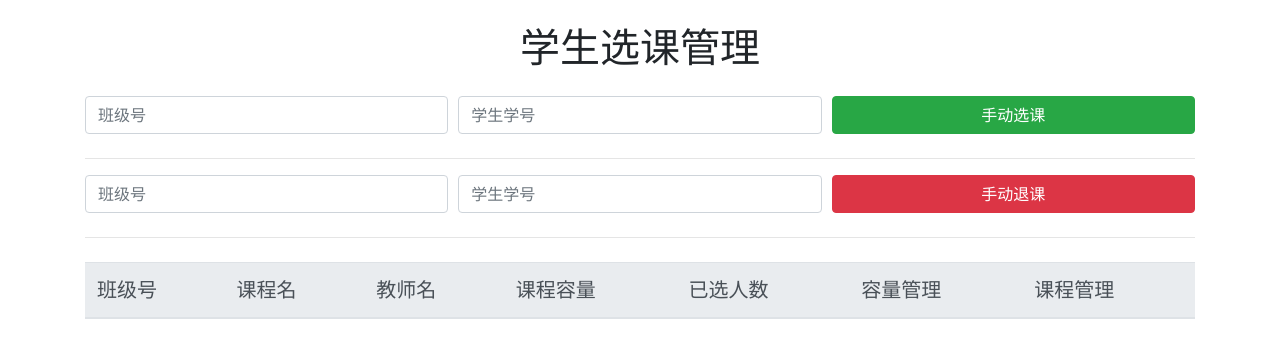
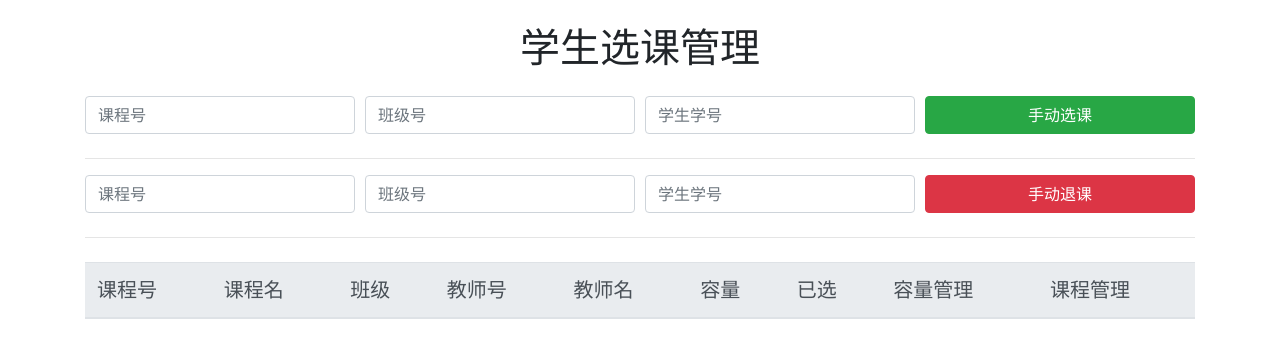
Before and after one commit to DingSJ101/course_select_system, a Flask app: page /course_select_manage in a window 1280 px wide. Shown: the part 76-434 px from the top of the page. Run offline with Flask 2, Linux system fonts and the light colour scheme; the visitor is signed in with stand-in values (Sample User, id 1); data that the repository does not hold is empty; some libraries are stand-ins or nearby versions.

Commit message:
样式修改

```diff
--- a/app/templates/admin/course_manage.html
+++ b/app/templates/admin/course_manage.html
@@ -106,11 +106,11 @@
                     </div>
                 <div class="form-group">
                     <label>上课时间</label>
-                    <input type="text" name="ClassTime" class="form-control" placeholder="时间" required>
+                    <input type="text" name="ClassTime" class="form-control" placeholder="eg. 二3-4" required>
                 </div>
                 <div class="form-group">
                     <label>上课地点</label>
-                    <input type="text" name="ClassVenue" class="form-control" placeholder="地点" required>
+                    <input type="text" name="ClassVenue" class="form-control" placeholder="eg. DJ102" required>
                 </div>
                 <button type="submit" class="btn btn-success btn-block">开设课程</button>
             </form>
@@ -123,6 +123,7 @@
                 <tr>
                     <th class="lead">课程号</th>
                     <th class="lead">课程名</th>
+                    <th class="lead">班级号</th>
                     <th class="lead">课程学分</th>
 {#                    <th class="lead">课程学时</th>#}
 {#                    <th class="lead">开课学院</th>#}
@@ -137,6 +138,7 @@
                     <tr>
                        <td class="lead">{{ table.CourseNum }}</td>
                        <td class="lead">{{ table.CourseName }}</td>
+                       <td class="lead">{{ table.ClassNum }}</td>
                        <td class="lead">{{ table.CourseCredit }}</td>
                        <td class="lead">{{ table.TeacherNum }}</td>
                        <td class="lead">{{ table.TeacherName }}</td>
--- a/app/templates/admin/course_select_manage.html
+++ b/app/templates/admin/course_select_manage.html
@@ -6,12 +6,12 @@
 <div class="container mb-4"></div>
 <form action="/add_course_select" method="POST">
     <div class="form-row">
+       <div class="col">
+        <input type="text" name="CourseNum" class="form-control" placeholder="课程号" required>
+      </div>
       <div class="col">
-        <input type="text" name="ClassNum" class="form-control" placeholder="班级号" required>
+        <input type="text" name="Class" class="form-control" placeholder="班级号" required>
       </div>
-{#      <div class="col">#}
-{#          <input type="number" name="TeacherNum" class="form-control" placeholder="教师工号" required>#}
-{#        </div>#}
       <div class="col">
         <input type="number" name="StudentNum" class="form-control" placeholder="学生学号" required>
       </div>
@@ -23,8 +23,11 @@
   <hr>
   <form action="/drop_course_select" method="POST">
     <div class="form-row">
+       <div class="col">
+        <input type="text" name="CourseNum" class="form-control" placeholder="课程号" required>
+      </div>
       <div class="col">
-        <input type="text" name="ClassNum" class="form-control" placeholder="班级号" required>
+        <input type="text" name="Class" class="form-control" placeholder="班级号" required>
       </div>
       <div class="col">
         <input type="number" name="StudentNum" class="form-control" placeholder="学生学号" required>
@@ -39,12 +42,13 @@
     <table class="table table-striped table-hover">
             <thead class="thead-light bg-info">
         <tr>
-            <th class="lead">班级号</th>
+            <th class="lead">课程号</th>
             <th class="lead">课程名</th>
-{#            <th class="lead">教师号</th>#}
+            <th class="lead">班级</th>
+            <th class="lead">教师号</th>
             <th class="lead">教师名</th>
-            <th class="lead">课程容量</th>
-            <th class="lead">已选人数</th>
+            <th class="lead">容量</th>
+            <th class="lead">已选</th>
             <th class="lead">容量管理</th>
             <th class="lead">课程管理</th>
         </tr>
@@ -53,9 +57,10 @@
         {% if tables %}
         {% for table in tables %}
         <tr>
-           <td class="lead">{{ table.ClassNum }}</td>
+           <td class="lead">{{ table.CourseNum }}</td>
            <td class="lead">{{ table.CourseName }}</td>
-{#           <td class="lead">{{ table.TeacherNum }}</td>#}
+            <td class="lead">{{ table.ClassNum }}</td>
+           <td class="lead">{{ table.TeacherNum }}</td>
            <td class="lead">{{ table.TeacherName }}</td>
            <td class="lead">{{ table.CourseCapacity }}</td>
            <td class="lead">{{ table.CourseStudents }}</td>
--- a/app/templates/admin/course_select_search.html
+++ b/app/templates/admin/course_select_search.html
@@ -10,7 +10,7 @@
         <input type="number" name="CourseNum" class="form-control" placeholder="课程号" required>
       </div>
       <div class="col">
-          <input type="number" name="TeacherNum" class="form-control" placeholder="教师工号" required>
+          <input type="number" name="Class" class="form-control" placeholder="班级号" required>
         </div>
       <div class="col">
       <button type="submit" class="btn btn-block btn-success mb-2">查询</button>
@@ -25,6 +25,7 @@
         <tr>
             <th class="lead">课程号</th>
             <th class="lead">课程名</th>
+            <th class="lead">班级号</th>
             <th class="lead">教师号</th>
             <th class="lead">教师名</th>
             <th class="lead">课程容量</th>
@@ -37,6 +38,7 @@
         <tr>
            <td class="lead">{{ table.CourseNum }}</td>
            <td class="lead">{{ table.CourseName }}</td>
+           <td class="lead">{{ table.ClassNum }}</td>
            <td class="lead">{{ table.TeacherNum }}</td>
            <td class="lead">{{ table.TeacherName }}</td>
            <td class="lead">{{ table.CourseCapacity }}</td>
--- a/app/templates/student/course.html
+++ b/app/templates/student/course.html
@@ -11,9 +11,9 @@
           <div class="col">
             <input type="number" name="CourseNum" class="form-control" placeholder="课程号" required>
           </div>
-{#          <div class="col">#}
-{#              <input type="text" name="ClassNum" class="form-control" placeholder="班级号">#}
-{#            </div>#}
+          <div class="col">     {#没有绑定#}
+              <input type="text" name="CourseName" class="form-control" placeholder="课程名">
+          </div>
           <div class="col">
           <button type="submit" class="btn btn-block btn-success mb-2">查询</button>
           </div>
--- a/app/templates/student/course_select_table.html
+++ b/app/templates/student/course_select_table.html
@@ -7,6 +7,7 @@
             <thead class="thead-light bg-info">
         <tr>
             <th class="lead">课程号</th>
+            <th class="lead">班级号</th>
             <th class="lead">课程名</th>
             <th class="lead">课程学分</th>
 {#            <th class="lead">课程学时</th>#}
@@ -21,6 +22,7 @@
         {% for table in tables %}
         <tr>
            <td class="lead">{{ table.CourseNum }}</td>
+           <td class="lead">{{ table.ClassNum }}</td>
            <td class="lead">{{ table.CourseName }}</td>
            <td class="lead">{{ table.CourseCredit }}</td>
 {#           <td class="lead">{{ table.CourseTime }}</td>#}
--- a/app/templates/student/course_teachers.html
+++ b/app/templates/student/course_teachers.html
@@ -6,6 +6,7 @@
 <table class="table table-striped table-hover">
     <thead class="thead-light bg-info">
     <tr>
+        <th class="lead">班级号</th>
         <th class="lead">课程名</th>
         <th class="lead">任课教师</th>
         <th class="lead">上课时间</th>
@@ -18,13 +19,14 @@
     {% if tables %}
     {% for table in tables %}
     <tr>
+        <td class="lead">{{ table.ClassNum }}</td>
         <td class="lead">{{ table.CourseName }}</td>
         <td class="lead">{{ table.TeacherName }}</td>
         <td class="lead">{{ table.Time }}</td>
         <td class="lead">{{ table.CourseCapacity }}人</td>
         <td class="lead">{{ table.CourseStudents }}人</td>
        {% if table.CourseCapacity <= table.CourseStudents %}
-       <td class="lead">人数已满</td>
+        <td class="lead">限制选课</td>
        {% elif table.ClassNum in class_selected %}
         <td class="lead">已选</td>
        {% else %}
--- a/app/templates/student/grade_query.html
+++ b/app/templates/student/grade_query.html
@@ -7,6 +7,7 @@
             <thead class="thead-light bg-info">
         <tr>
             <th class="lead">课程号</th>
+            <th class="lead">班级号</th>
             <th class="lead">课程名</th>
             <th class="lead">课程学分</th>
             <th class="lead">上课时间</th>
@@ -20,6 +21,7 @@
         {% for table in tables %}
         <tr>
            <td class="lead">{{ table.CourseNum }}</td>
+           <td class="lead">{{ table.ClassNum }}</td>
            <td class="lead">{{ table.CourseName }}</td>
            <td class="lead">{{ table.CourseCredit }}</td>
            <td class="lead">{{ table.CourseTime }}</td>
--- a/app/templates/teacher/course_grade_input.html
+++ b/app/templates/teacher/course_grade_input.html
@@ -8,7 +8,7 @@
     <hr>
     <font hidden>{{course_table[0].ClassNum}}</font>
     <p class="lead CourseNum"><strong>课程号：</strong>{{ course_table[0].CourseNum }}</p>
-    <p class="lead"><strong>班级号：</strong>{{ course_table[0].Class }}</p>
+    <p class="lead"><strong>班级号：</strong>{{ course_table[0].ClassNum }}</p>
     <p class="lead"><strong>课程名：</strong>{{ course_table[0].CourseName }}</p>
     <p class="lead"><strong>选课人数：</strong>{{ course_table[0].CourseStudents }}</p>
     <form action="/course_grade_input/" method="POST" class="form-signin">
--- a/app/templates/teacher/teacher.html
+++ b/app/templates/teacher/teacher.html
@@ -7,7 +7,7 @@
 <a class="nav-item lead nav-link" href="{{ url_for('teacher_info') }}">个人信息</a>
 {% endblock %}
 {% block a2 %}
-<a class="nav-item lead nav-link" href="{{ url_for('course_select_detail') }}">选课详情</a>
+<a class="nav-item lead nav-link" href="{{ url_for('course_select_detail') }}">授课信息</a>
 {% endblock %}
 {% block a3 %}
 <a class="nav-item lead nav-link" href="{{ url_for('course_grade_input') }}">成绩录入</a>
--- a/app/view.py
+++ b/app/view.py
@@ -164,7 +164,7 @@ def course_select_table():
             table = {
                 'CourseNum': _course.CourseNum,
                 'CourseName': _course.CourseName,
-                'ClassNum': cla.ClassNum,
+                'ClassNum': cla.ClassNum.split('_')[1],
                 'CourseCredit': _course.CourseCredit,
                 'ClassTime': cla.ClassTime,
                 'ClassVenue': cla.ClassVenue,
@@ -184,7 +184,7 @@ def course_teachers(CourseNum):
         tables = []
         for cla in course.Classes:
             table = {
-                'ClassNum': cla.ClassNum,
+                'ClassNum': cla.ClassNum.split('_')[1],
                 'CourseNum': cla.CourseNum,
                 'TeacherNum': cla.TeacherNum,
                 'CourseName': course.CourseName,
@@ -336,6 +336,7 @@ def grade_query():
                                                         ClassNum=cla.ClassNum).first().Grade
             table = {
                 'CourseNum': course.CourseNum,
+                'ClassNum': cla.ClassNum.split('_')[1],
                 'CourseName': course.CourseName,
                 'CourseCredit': course.CourseCredit,
                 'CourseTime': cla.ClassTime,
@@ -357,10 +358,14 @@ def course_select_detail():
             course_select_tables = Student_Class_table.query.filter_by(ClassNum=cla.ClassNum).all()
             course = cla.course
             course_info = {
+                'ClassNum': cla.ClassNum.split('_')[1],
                 'CourseNum': course.CourseNum,
                 'CourseName': course.CourseName,
                 'CourseStudents': cla.ClassCapacity,
-                'CourseCapacity': course.CourseCapacity
+                'CourseCapacity': course.CourseCapacity,
+                'CourseCredit': course.CourseCredit,
+                'ClassVenue': cla.ClassVenue,
+                'ClassTime': cla.ClassTime
             }
             tables = []
             for student in cla.students:
@@ -408,8 +413,7 @@ def course_grade_input(CourseNum):
                     'CourseNum': course.CourseNum,
                     'CourseName': course.CourseName,
                     'CourseStudents': cla.ClassCapacity,
-                    'ClassNum': cla.ClassNum,
-                    'Class':cla.ClassNum[-4:]
+                    'ClassNum': cla.ClassNum.split('_')[1],
                 }
                 tables = []
                 for record in course_select_tables:
@@ -473,7 +477,7 @@ def course_select_manage():
             course = cla.course
             teacher = cla.teacher
             table = {
-                'ClassNum': cla.ClassNum,
+                'ClassNum': cla.ClassNum.split('_')[1],
                 'CourseNum': course.CourseNum,
                 'CourseName': course.CourseName,
                 'TeacherNum': teacher.TeacherNum,
@@ -492,8 +496,9 @@ def course_select_search():
     if isinstance(current_user._get_current_object(), Manager):
         if request.method == 'POST':
             CourseNum = request.form['CourseNum']
-            TeacherNum = request.form['TeacherNum']
-            classes = Class.query.filter_by(TeacherNum=TeacherNum, CourseNum=CourseNum).all()
+            Class1 = request.form['Class']
+            ClassNum = CourseNum+'_'+Class1
+            classes = Class.query.filter_by(ClassNum=ClassNum).all()
         else:
             classes = Class.query.order_by(Class.CourseNum).all()
         tables = []
@@ -514,6 +519,7 @@ def course_select_search():
             _course = cla.course
             # teacher=cla.teacher
             table = {
+                'ClassNum': cla.ClassNum.split('_')[1],
                 'CourseNum': _course.CourseNum,
                 'CourseName': _course.CourseName,
                 'TeacherNum': cla.TeacherNum,
@@ -545,6 +551,7 @@ def course_manage():
             table = {
                 'CourseNum': course.CourseNum,
                 'CourseName': course.CourseName,
+                'ClassNum': cla.ClassNum.split('_')[1],
                 'TeacherNum': teacher.TeacherNum,
                 'TeacherName': teacher.TeacherName,
                 'CourseCapacity': course.CourseCapacity,
@@ -731,8 +738,10 @@ def add_course_select():
             # CourseNum = request.form['CourseNum']
             # TeacherNum = request.form['TeacherNum']
             try:
-                ClassNum = request.form['ClassNum']
+                CourseNum = request.form['CourseNum']
+                Class = request.form['Class']
                 StudentNum = request.form['StudentNum']
+                ClassNum = CourseNum + '_' + Class
                 if not Student_Class_table.query.filter(and_(Student_Class_table.StudentNum==StudentNum, Student_Class_table.ClassNum.like(ClassNum[:8]+'_%'))).first():
                 # if not Student_Class_table.query.filter_by(StudentNum=StudentNum, ClassNum=ClassNum).first():
                     course_select_table = Student_Class_table(StudentNum, ClassNum)
@@ -762,9 +771,10 @@ def add_course_select():
 def drop_course_select():
     if isinstance(current_user._get_current_object(), Manager):
         if request.method == 'POST':
-            ClassNum = request.form['ClassNum']
-            # TeacherNum = request.form['TeacherNum']
+            CourseNum = request.form['CourseNum']
+            Class = request.form['Class']
             StudentNum = request.form['StudentNum']
+            ClassNum = CourseNum+'_'+Class
             course_select_table = Student_Class_table.query.filter_by(StudentNum=StudentNum, ClassNum=ClassNum).first()
             if course_select_table:
                 db.session.delete(course_select_table)
--- a/main.py
+++ b/main.py
@@ -5,4 +5,4 @@ if __name__ == "__main__":
     app.wsgi_app = ProxyFix(app.wsgi_app)
     # db.drop_all()
     # db.create_all()
-    app.run(host='0.0.0.0', port=8000, debug=False)
+    app.run(host='127.0.0.1', port=8000, debug=False)
```
Also changed, not shown: app/templates/login.html (+5 -5 lines), app/templates/teacher/course_select_detail.html (+41 -4 lines). Lines whose indentation alone changed are shown as unchanged.
